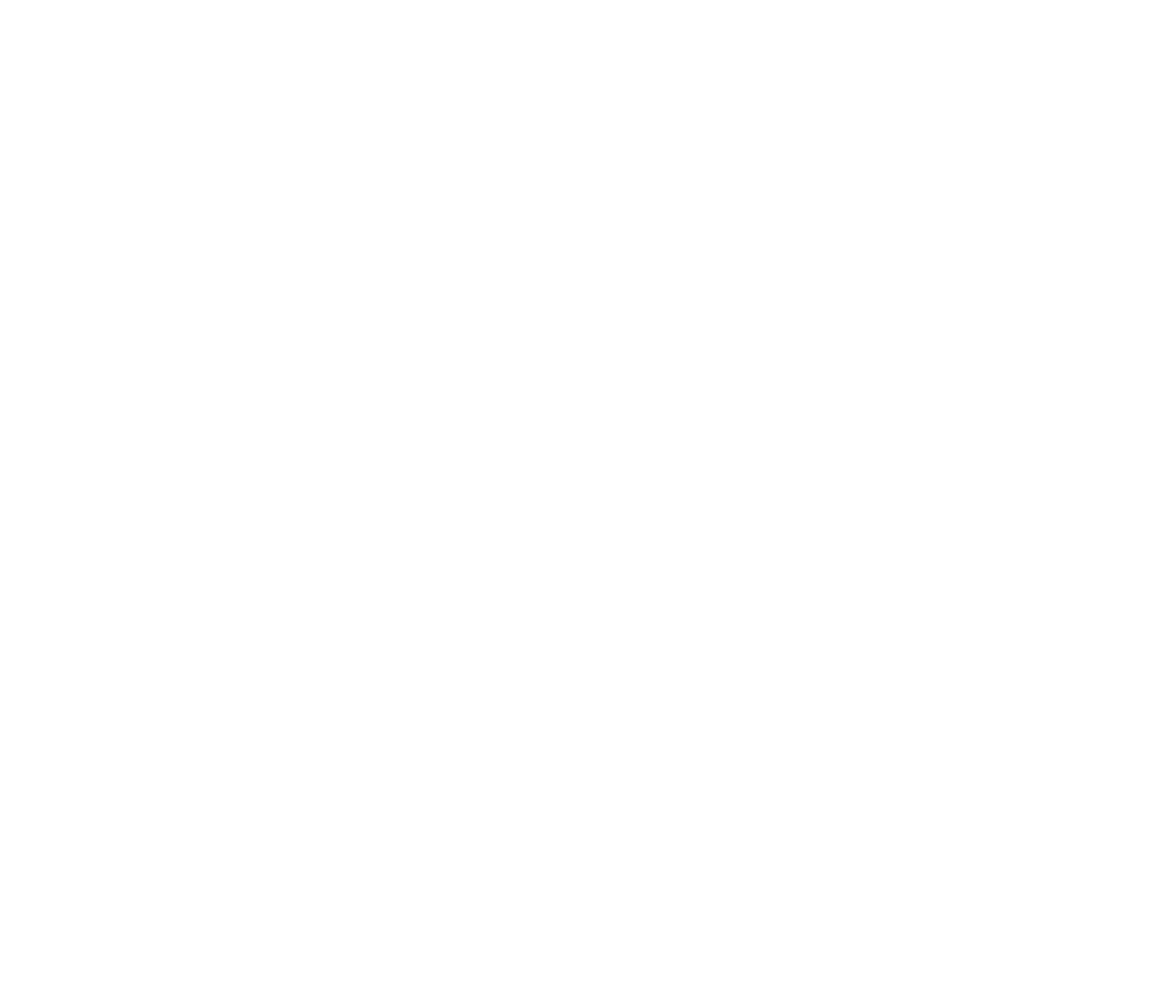
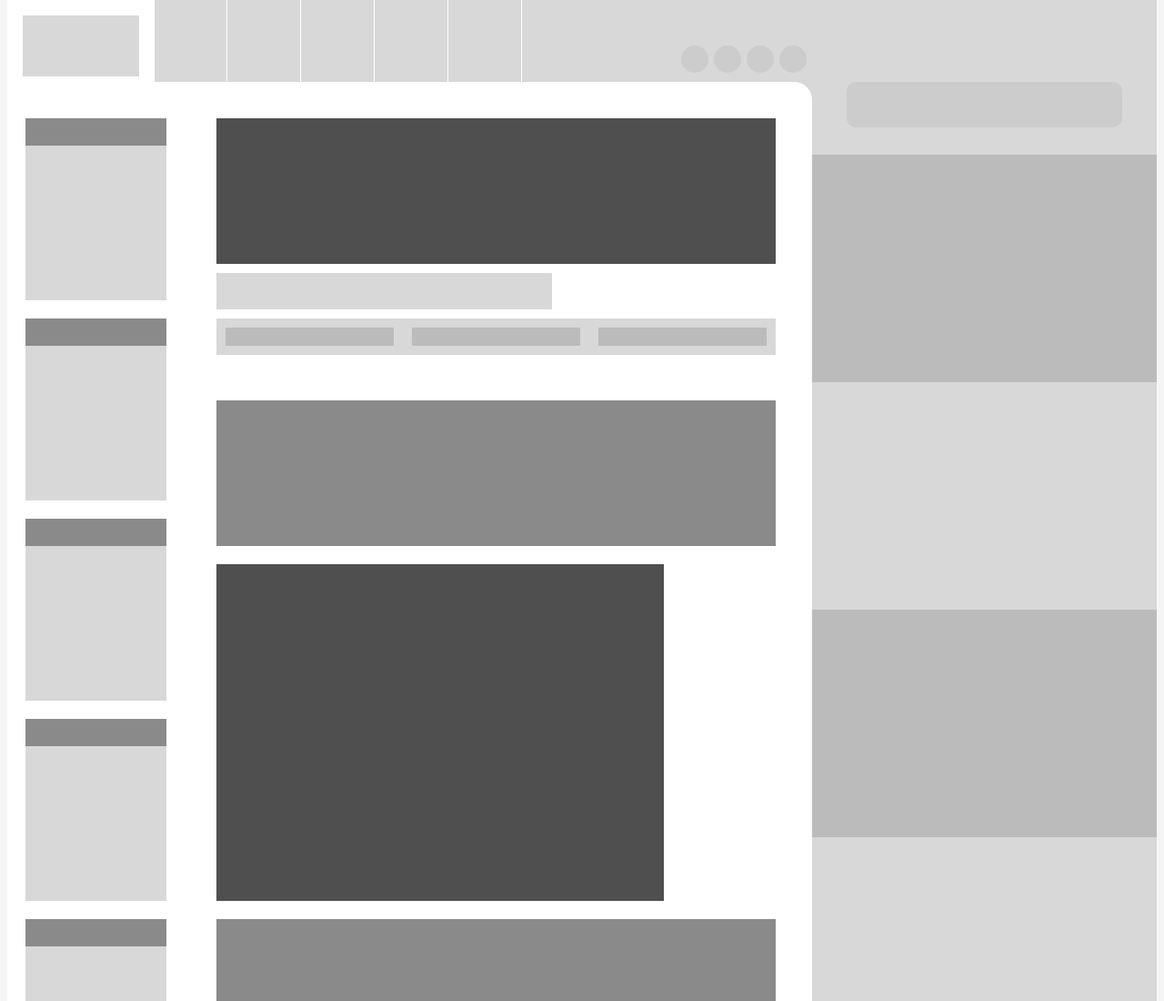
Before and after one commit to bitwright/smashing-teardown, a plain HTML site: page index.html in a window 1280 px wide. Shown: the top 1100 px of the page at 91% size. Before the commit the page ends 800 px from the top, so only its background shows below. Drawn offline with Linux system fonts and the light colour scheme.

Commit message:
complete content and styling

```diff
--- a/index.html
+++ b/index.html
@@ -2,9 +2,89 @@
 <html>
 <head>
   <meta charset="utf-8">
+  <meta name="viewport" content="width=device-width, initial-scale=1, maximum-scale=1">
   <title>Smashing Magazine - For Professional Web Designers and Developers</title>
-  <link rel="stylesheet" href="style.css">
+
+  <link rel="stylesheet" type="text/css" href="styles/vendor/normalize.css">
+  <link rel="stylesheet" type="text/css" href="styles/main.css">
 </head>
 <body>
+  <div class="page">
+    <header>
+      <div class="header-container flex-r">
+        <div class="button"><div></div></div>
+        <div class="button"></div>
+        <div class="button"></div>
+        <div class="button"></div>
+        <div class="button"></div>
+        <div class="button"></div>
+        <div class="button flex-r">
+          <div class="social"></div>
+          <div class="social"></div>
+          <div class="social"></div>
+          <div class="social"></div>
+        </div>
+      </div>
+    </header>
+
+    <div class="main flex-r">
+      <nav class="navbar flex-c">
+        <div class="nav"><div></div></div>
+        <div class="nav"><div></div></div>
+        <div class="nav"><div></div></div>
+        <div class="nav"><div></div></div>
+        <div class="nav"><div></div></div>
+        <div class="nav"><div></div></div>
+      </nav>
+
+      <main>
+        <article>
+          <div class="header">
+            <div class="title"></div>
+            <div class="author"></div>
+            <div class="date flex-r">
+              <div></div>
+              <div></div>
+              <div></div>
+            </div>
+          </div>
+          <div class="story">
+            <div class="text"></div>
+            <div class="img"></div>
+            <div class="text"></div>
+            <div class="read-more"></div>
+          </div>
+        </article>
+        <article>
+          <div class="header">
+            <div class="title"></div>
+            <div class="author"></div>
+            <div class="date flex-r">
+              <div></div>
+              <div></div>
+              <div></div>
+            </div>
+          </div>
+          <div class="story">
+            <div class="text"></div>
+            <div class="img"></div>
+            <div class="text"></div>
+            <div class="read-more"></div>
+          </div>
+        </article>
+      </main>
+
+      <aside>
+        <div class="search">
+          <div></div>
+        </div>
+        <div class="add"></div>
+        <div class="add"></div>
+        <div class="add"></div>
+        <div class="add"></div>
+        <div class="add"></div>
+      </aside>
+    </div>
+  </div>
 </body>
 </html>
--- /dev/null
+++ b/styles/main.scss
@@ -0,0 +1,3 @@
+@import 'partials/variables';
+@import 'partials/page';
+@import 'partials/responsive';
--- /dev/null
+++ b/styles/partials/_page.scss
@@ -0,0 +1,179 @@
+/* ========== Page Settings =========== */
+
+.page {
+  background: $light;
+  max-width: 1440px;
+  margin: 0 auto;
+}
+
+/* ============= Header ============== */
+
+.header-container {
+  width: 70%;
+  height: 90px;
+
+  .button {
+    height: inherit;
+    background: $light;
+    border-left: 1px solid #fff;
+    padding-bottom: 6px;
+    display: flex;
+    align-items: flex-end;
+    justify-content: center;
+    flex: 1;
+
+    &:first-child {
+      background: #fff;
+      flex: 2;
+
+      div {
+        background: $light;
+        width: 80%;
+        height: 80%;
+        display: flex;
+        align-items: center;
+        justify-content: center;
+      }
+    }
+
+    &:last-child {
+      padding-bottom: 10px;
+      flex: 4;
+      justify-content: flex-end;
+      border-right: none;
+    }
+  }
+}
+
+.social {
+  background: #ccc;
+  margin-right: 6px;
+  width: 30px;
+  height: 30px;
+  border-radius: 50%;
+}
+
+/* ============= Main ============== */
+
+.main {
+  width: 100%;
+  height: auto;
+  justify-content: space-between;
+}
+
+main, nav {
+  height: auto;
+  padding-top: 40px;
+}
+
+/* ========== Navbar ============== */
+
+nav {
+  background: #fff;
+  flex-basis: 15%;
+
+  .nav {
+    background: $light;
+    height: 200px;
+    margin: 0 15px 20px 20px;
+
+    > div {
+      background: $medium;
+      height: 30px;
+    }
+  }
+}
+
+/* ========== Story ============== */
+
+main {
+  flex-basis: 55%;
+  background: #fff;
+  border-top-right-radius: 20px;
+}
+
+article {
+  border-bottom: 3px solid $medium;
+  margin: 0 40px 80px;
+}
+
+.title {
+  height: 160px;
+  background: $heavy;
+}
+
+.author, .date {
+  height: 40px;
+  margin-top: 10px;
+}
+
+.author {
+  width: 60%;
+  background: $light;
+}
+
+.date {
+  width: 100%;
+  background: $light;
+  justify-content: space-around;
+
+  div {
+    flex: 1;
+    margin: 10px;
+    height: 20px;
+    background: #bbb;
+  }
+}
+
+.story {
+  margin-top: 50px;
+}
+
+.text {
+  height: 160px;
+  background: $medium;
+}
+
+.read-more, .img {
+  margin: 20px 0;
+}
+
+.img {
+  width: 80%;
+  height: 370px;
+  background: $heavy;
+}
+
+.read-more {
+  width: 100px;
+  height: 40px;
+  background: $light;
+}
+
+/* =========== Aside ============== */
+
+aside {
+  flex-basis: 30%;
+}
+
+.search {
+  height: 80px;
+  background: $light;
+
+  > div {
+    border-radius: 10px;
+    margin: 0 auto;
+    width: 80%;
+    height: 50px;
+    background: #ccc;
+  }
+}
+
+.add {
+  height: 250px;
+  background: $light;
+
+  &:nth-child(even) {
+    background: #bbb;
+  }
+}
--- /dev/null
+++ b/styles/partials/_responsive.scss
@@ -0,0 +1,33 @@
+@media screen and (max-width: 1019px) {
+  .header-container {
+    width: 100%;
+  }
+
+  aside {
+    display: none;
+  }
+
+  nav {
+    flex: 1;
+  }
+
+  main {
+    flex: 4;
+  }
+}
+
+@media screen and (max-width: 800px) {
+  .navbar {
+    display: none;
+  }
+}
+
+@media screen and (max-width: 768px) {
+  .header-container {
+    width: 40%;
+
+    [class*="button"]:not(:first-child) {
+      display: none;
+    }
+  }
+}
--- /dev/null
+++ b/styles/partials/_variables.scss
@@ -0,0 +1,24 @@
+$light: #d8d8d8;
+$medium: #8a8a8a;
+$heavy: #4f4f4f;
+
+*,
+*:before,
+*:after {
+  box-sizing: border-box;
+}
+
+body {
+  background: rgba(black, .04);
+  margin: 0 8px;
+}
+
+.flex-c {
+  display: flex;
+  flex-direction: column;
+}
+
+.flex-r {
+  display: flex;
+  flex-direction: row;
+}
```
Also changed, not shown: style.css (deleted), styles/main.css (added), styles/vendor/normalize.css (added), 1 other file.
